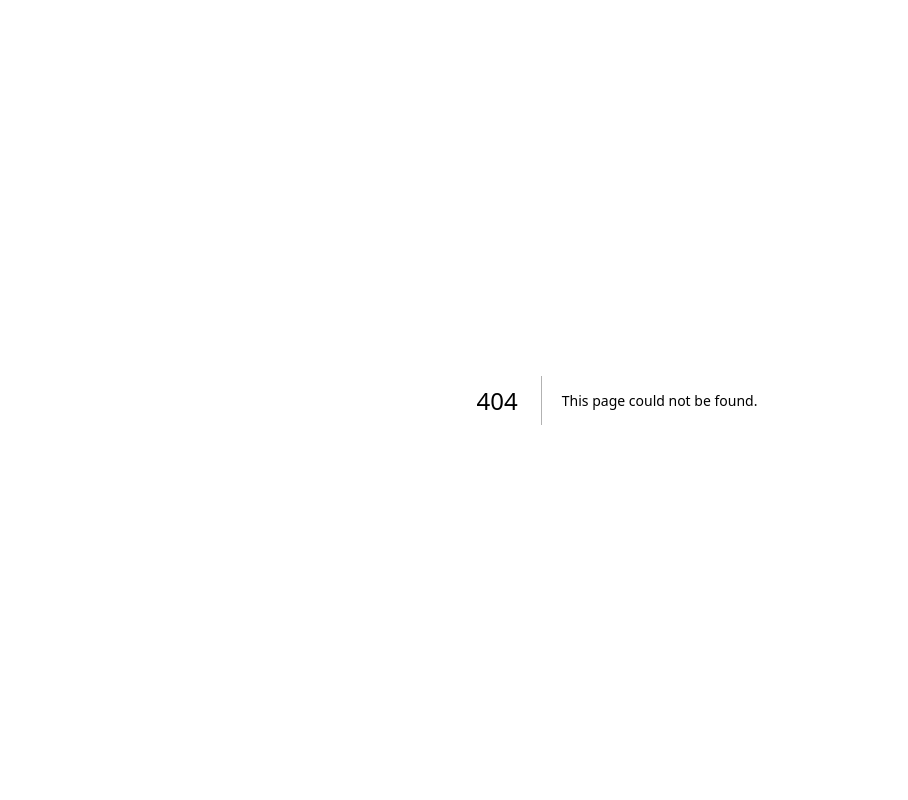
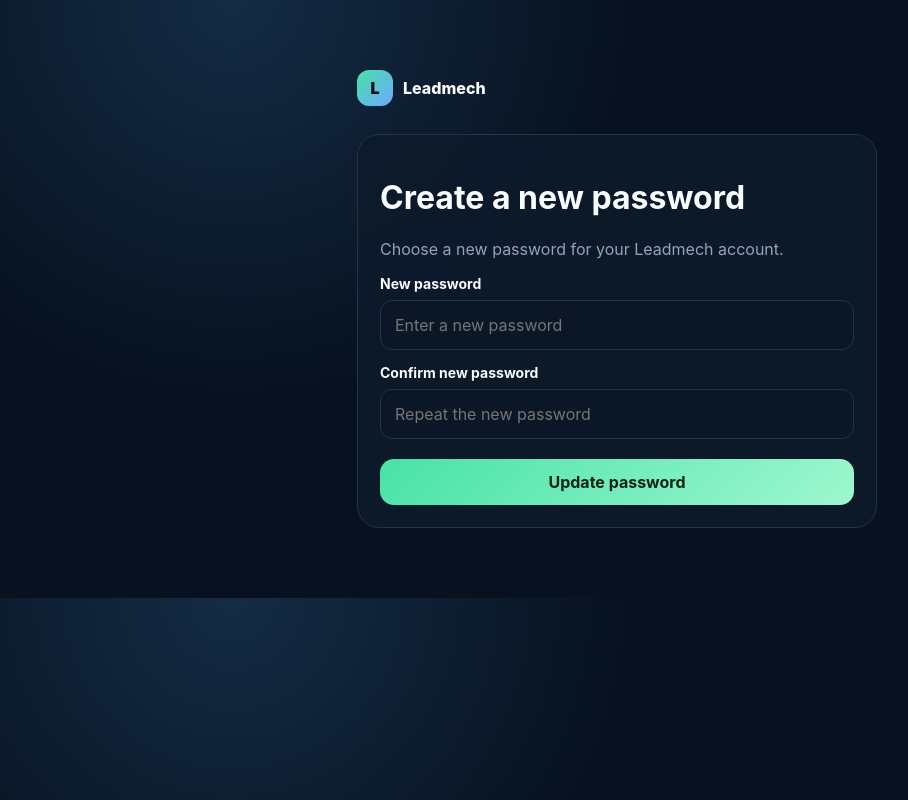
Before and after one commit to limitlessnx/LEADMECH, a Next.js app: page /reset-password in a window 1280 px wide. Before the commit this address had no page. Shown: the whole page, without its empty margins (23-931 px from the left). Built offline with nearby package versions, Linux system fonts and the light colour scheme.

Commit message:
Add Leadmech reset password page

```diff
--- /dev/null
+++ b/app/reset-password/page.tsx
@@ -0,0 +1,13 @@
+import Link from 'next/link';
+import { ResetPasswordForm } from '@/components/ResetPasswordForm';
+
+export const dynamic = 'force-dynamic';
+
+export default function ResetPasswordPage() {
+  return (
+    <main className="container" style={{ maxWidth: 520, padding: '70px 0' }}>
+      <Link className="brand" href="/"><span className="logo">L</span>Leadmech</Link>
+      <ResetPasswordForm />
+    </main>
+  );
+}
```
